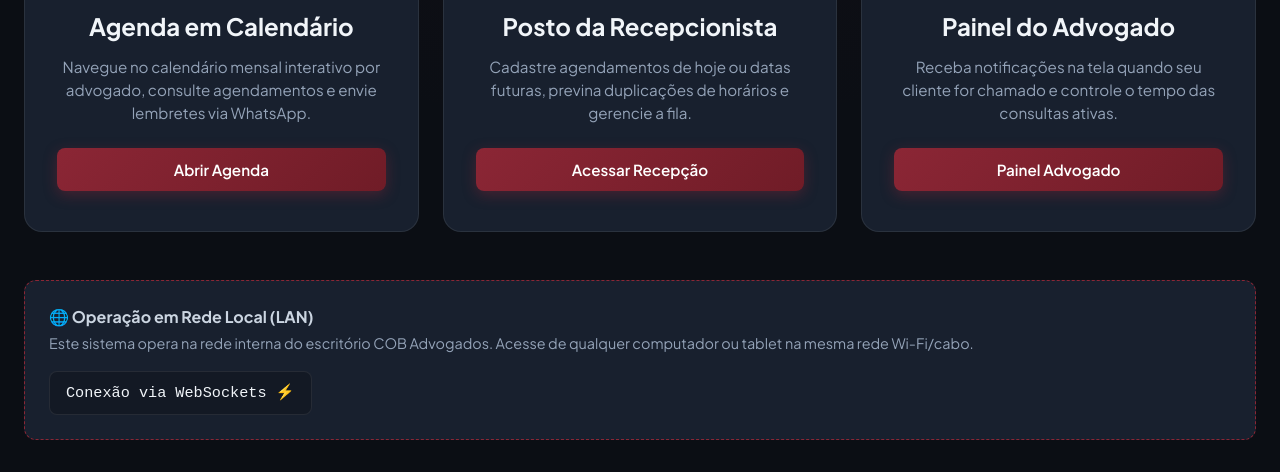
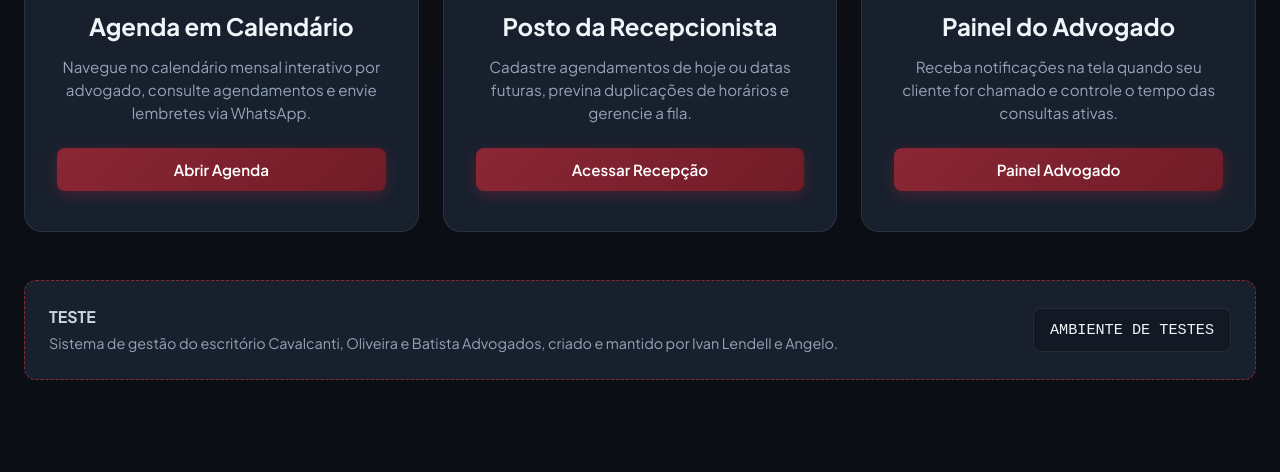
Before and after one commit to angelogabriel1/AdvoCOB, a website: page public/index.html in a window 1280 px wide. Shown: the part 605-1077 px from the top of the page. After the commit the page ends 1017 px from the top, so only its background shows below. Drawn offline with Linux system fonts and the light colour scheme.

```diff
--- a/public/index.html
+++ b/public/index.html
@@ -134,13 +134,13 @@
 
     <div class="lan-info-card">
       <div>
-        <h4 style="font-weight: 700; color: var(--cob-silver-bright); margin-bottom: 0.25rem;">🌐 Operação em Rede Local (LAN)</h4>
+        <h4 style="font-weight: 700; color: var(--cob-silver-bright); margin-bottom: 0.25rem;">TESTE</h4>
         <p style="color: var(--text-muted); font-size: 0.9rem;">
-          Este sistema opera na rede interna do escritório COB Advogados. Acesse de qualquer computador ou tablet na mesma rede Wi-Fi/cabo.
+          Sistema de gestão do escritório Cavalcanti, Oliveira e Batista Advogados, criado e mantido por Ivan Lendell e Angelo.
         </p>
       </div>
       <div style="font-family: monospace; font-size: 0.95rem; background: var(--bg-secondary); padding: 0.6rem 1rem; border-radius: var(--radius-sm); border: 1px solid var(--border-color);">
-        Conexão via WebSockets ⚡
+        AMBIENTE DE TESTES
       </div>
     </div>
   </div>
```
